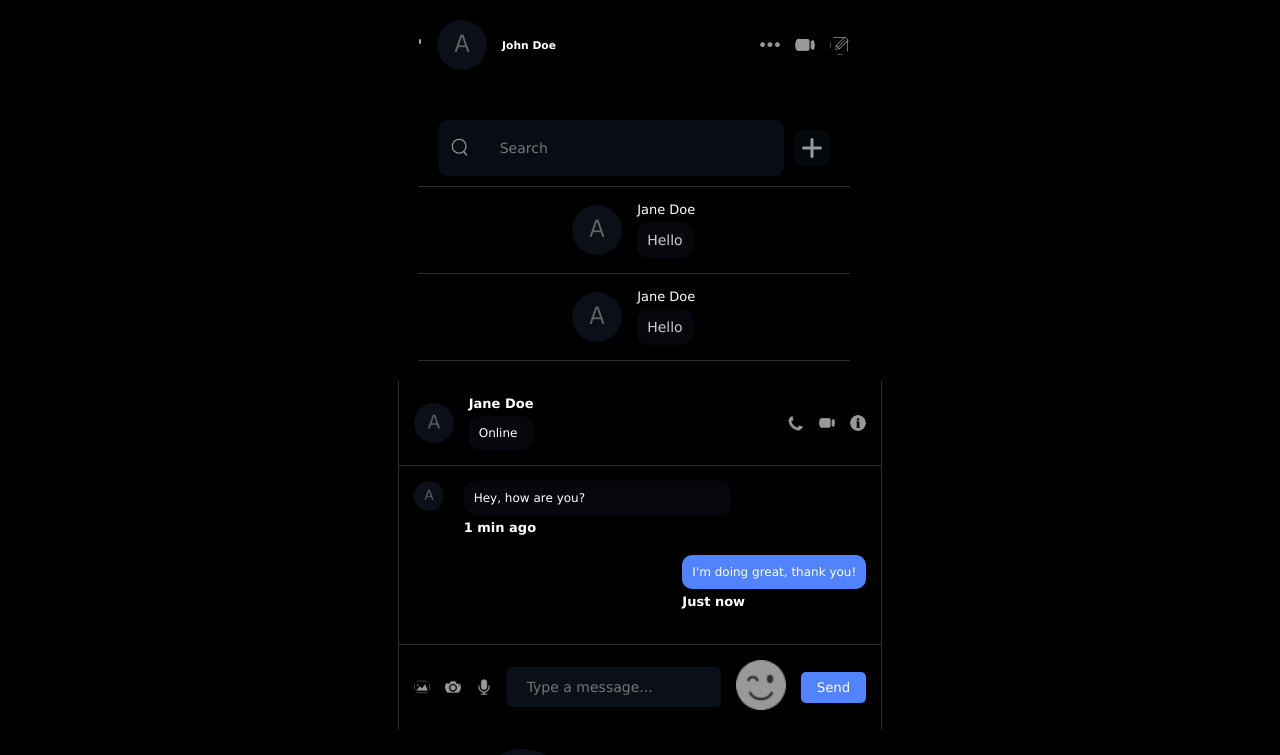
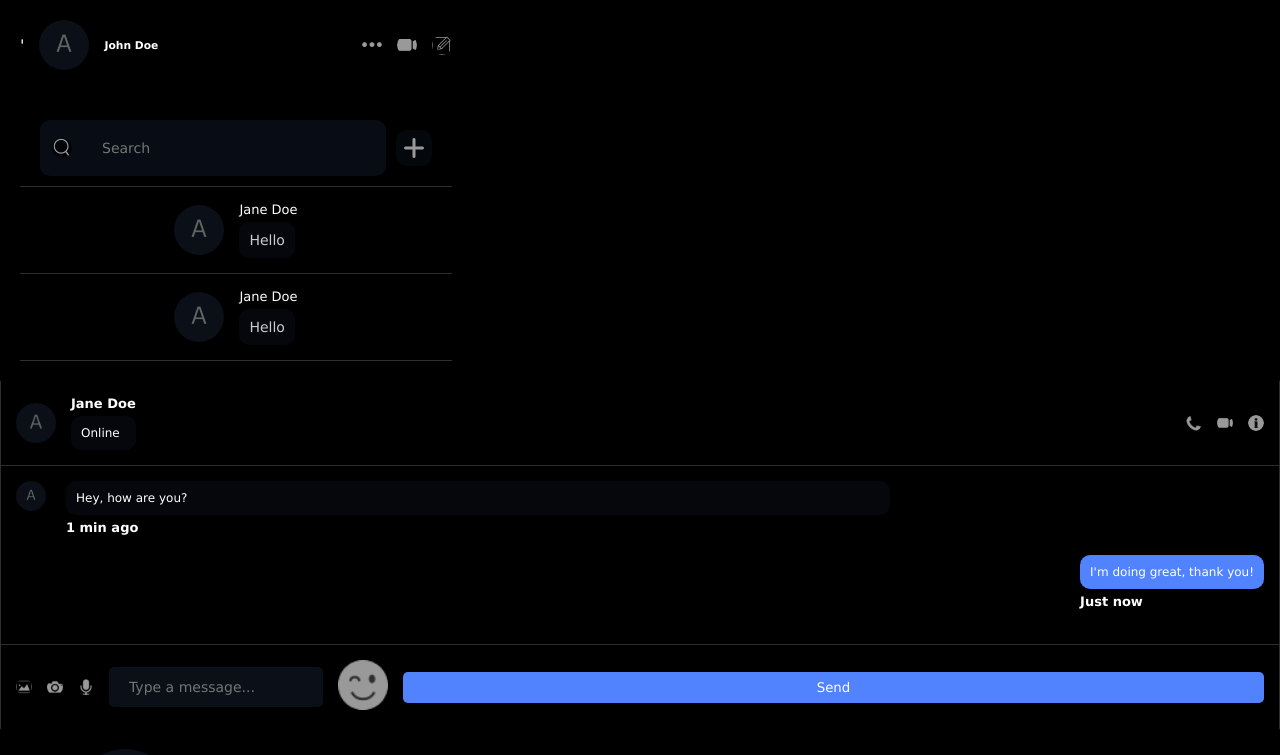
Before and after one commit to Bhagyapatel2024/chat, a React (Vite) app: page / in a window 1280 px wide. Shown: the top 755 px of the page. Built offline with nearby package versions, Linux system fonts and the light colour scheme.

Commit message:
Update index.css

```diff
--- a/src/index.css
+++ b/src/index.css
@@ -4,13 +4,6 @@
     padding: 0;
     box-sizing: border-box;
     font-family: "Lucida Sans", "Lucida Sans Regular", "Lucida Grande", "Lucida Sans Unicode", Geneva, Verdana, sans-serif;
+     background-color:black;
+      color: white;
 }
-
-body {
-    background-color:black;
-    display: flex;
-    align-items: center;
-    justify-content: center;
-
-    color: white;
-}
```
